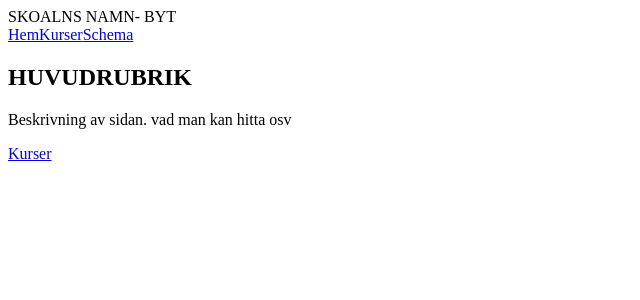
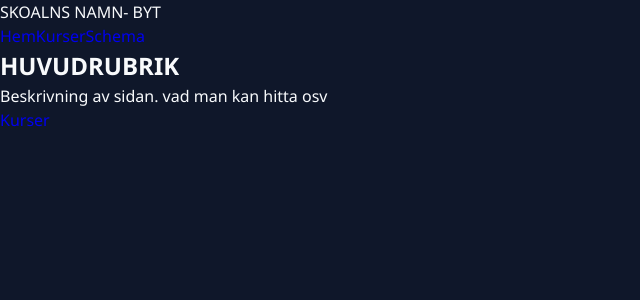
Before and after one commit to dannigiovanella/ts-project, an Angular app: page / in a window 1280 px wide. Shown: the top 300 px of the page, without its empty margins (0-640 px from the left). Built offline with nearby package versions, Linux system fonts and the light colour scheme.

Commit message:
Lagt in global styling för hela webbplatsen (ej färdig)

```diff
--- a/src/styles.scss
+++ b/src/styles.scss
@@ -1 +1,27 @@
 /* You can add global styles to this file, and also import other style files */
+
+
+* {
+    margin: 0;
+    padding: 0;
+    box-sizing: border-box;
+}
+
+body {
+    background: #0f172a;
+    color: #f8fafc;
+    /*BYT FONT FAMILY*/
+    font-family: 'Segoe UI', Tahoma, Geneva, Verdana, sans-serif;
+    line-height: 1.5;
+    min-height: 100vh;
+}
+
+a {
+    text-decoration: none;
+}
+
+.main {
+    width: min(1400px, 92%);
+    margin: 0 auto;
+    padding-top: 7rem;
+}
```
